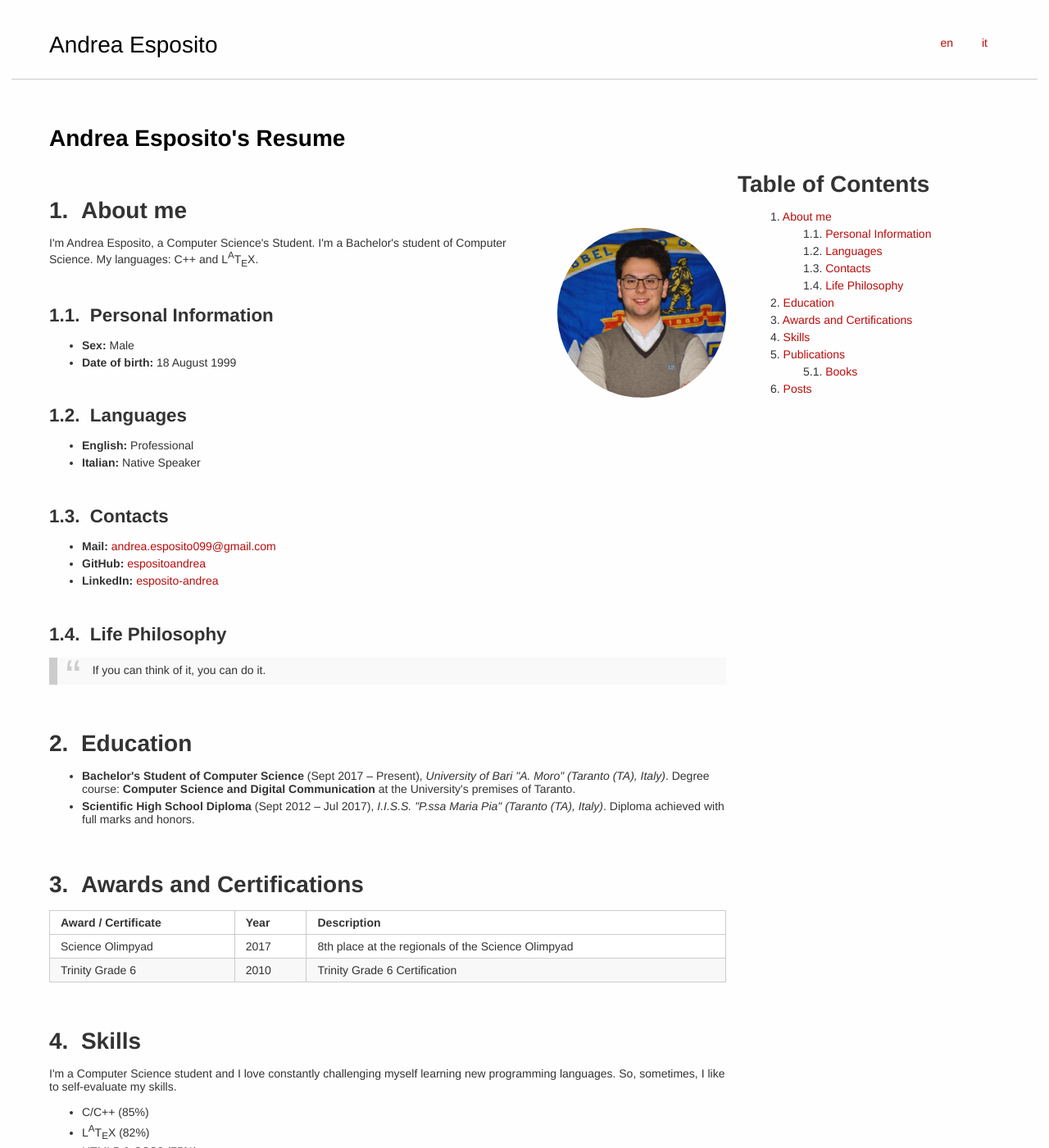
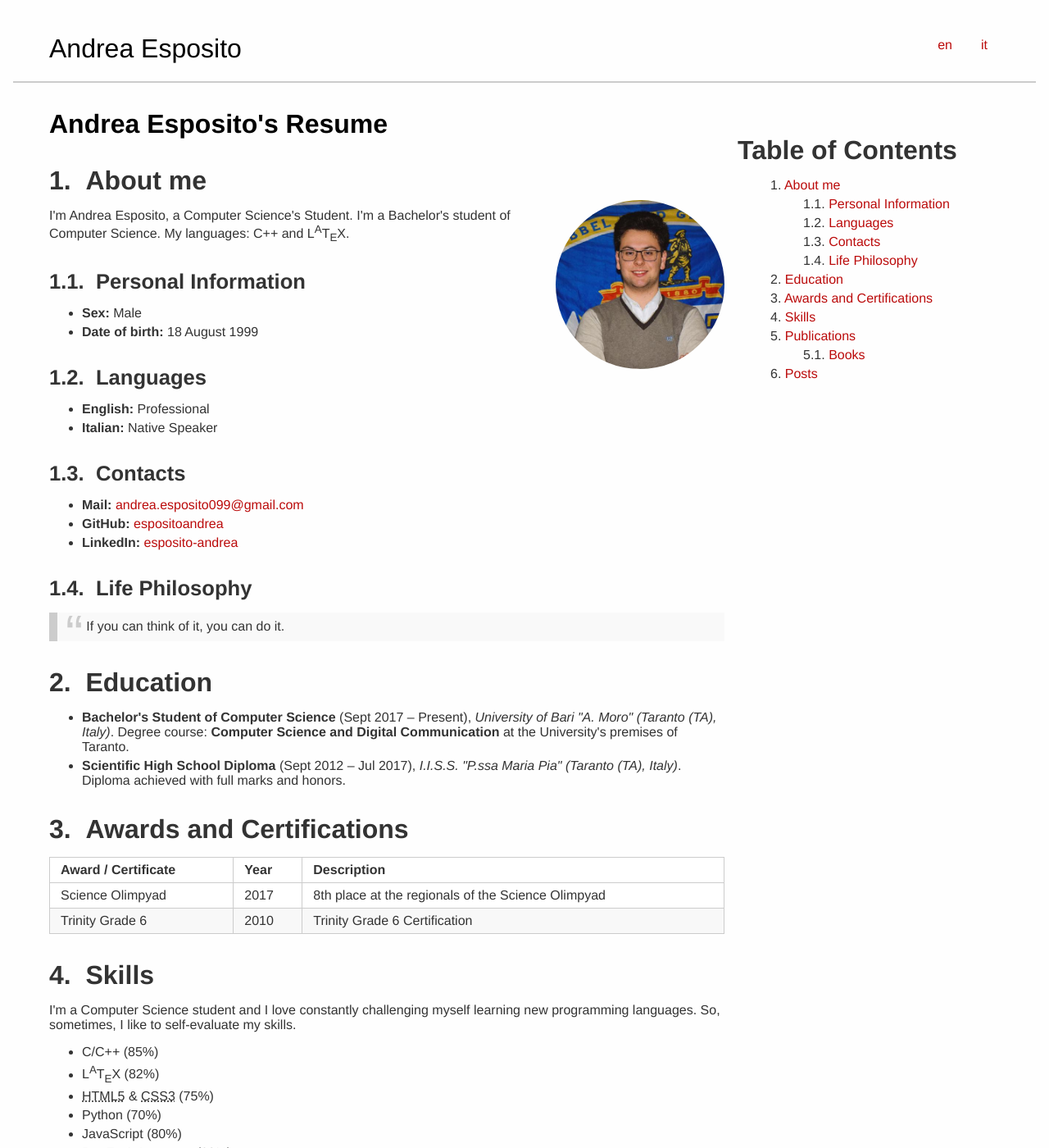
Before and after one commit to espositoandrea/espositoandrea.github.io, a Jekyll site: the page built from index.html, in a window 1280 px wide and 1400 px high. Shown: the whole window at 82% size. Built offline with Jekyll 4.4.1, drawn with Linux system fonts in a browser that asks for light colours; nearby versions of some CDN libraries.

Commit message:
Changed font size

```diff
--- a/404.html
+++ b/404.html
@@ -10,7 +10,7 @@ layout: default
   }
   h1 {
     margin: 30px 0;
-    font-size: 4em;
+    font-size: 4rem;
     line-height: 1;
     letter-spacing: -1px;
   }
--- a/_sass/_latex-like.scss
+++ b/_sass/_latex-like.scss
@@ -10,13 +10,13 @@
 }
 
 body {
-	padding: 1em;
+	padding: 1rem;
 }
 
 @for $i from 1 through 6 {
 	h#{$i} {
 		font-weight: bold;
-		margin: 2em 0px 15px 0px;
+		margin: 2rem 0px 15px 0px;
 		@if $i < 6 {
 			counter-reset: h#{$i + 1}-counter;
 		}
@@ -38,33 +38,33 @@ body {
 
 h1 {
 	color: #000;
-	font-size: 2em;
+	font-size: 2rem;
 }
 
 h2 {
-	font-size: 2em;
+	font-size: 2rem;
 }
 
 h3 {
-	font-size: 1.6em;
+	font-size: 1.6rem;
 }
 
 h4 {
-	font-size: 1.3em;
+	font-size: 1.3rem;
 }
 
 h5 {
-	font-size: 1em;
+	font-size: 1rem;
 }
 
 h6 {
 	color: #777777;
 	background-color: inherit;
-	font-size: 1em;
+	font-size: 1rem;
 }
 
 hr {
-	height: 0.1em;
+	height: 0.1rem;
 	border: 0;
 	color: #cccccc;
 	background-color: #cccccc;
@@ -97,7 +97,7 @@ code {
 
 pre {
 	border: 1px solid #cccccc;
-	line-height: 1.25em;
+	line-height: 1.25rem;
 	overflow: auto;
 	padding: 6px 10px;
 	& > code {
--- a/_sass/_style.scss
+++ b/_sass/_style.scss
@@ -29,7 +29,7 @@ body {
 }
 
 footer {
-	font-size: 8pt;
+	font-size: 0.75rem;
 }
 
 .profile-picture {
@@ -141,15 +141,15 @@ hr {
 blockquote {
 	background: #f9f9f9;
 	border-left: 10px solid #ccc;
-	margin: 1.5em 10px;
-	padding: 0.5em 10px;
+	margin: 1.5rem 10px;
+	padding: 0.5rem 10px;
 	quotes: "\201C""\201D";
 	&:before {
 		color: #ccc;
 		content: open-quote;
-		font-size: 4em;
-		line-height: 0.1em;
-		margin-right: 0.25em;
+		font-size: 4rem;
+		line-height: 0.1rem;
+		margin-right: 0.25rem;
 		vertical-align: -0.4em;
 	}
 	p {
@@ -176,7 +176,7 @@ header {
 		float: left;
 		&#logo-text {
 			color: black;
-			font-size: 2em;
+			font-size: 2rem;
 		}
 		@media only screen and (max-width: $medium-breakpoint) {
 			width: 100%;
@@ -362,7 +362,7 @@ header {
 }
 
 .content-wrapper {
-	margin-right: calc(320px + 1em);
+	margin-right: calc(320px + 1rem);
 	/* float: left; */
 	/* overflow: auto; */
 	/* background: rgba(26, 188, 156, 0.4); */
--- a/_sass/_variables.scss
+++ b/_sass/_variables.scss
@@ -1,4 +1,4 @@
-$main-font-sans: 14px "Helvetica Neue", Arial, Freesans, clean, sans-serif;
+$main-font-sans: 1rem "Helvetica Neue", Arial, Freesans, clean, sans-serif;
 $main-font-mono: 11pt "IBM Plex Mono", monospace;
 $main-font: $main-font-sans;
 
```
